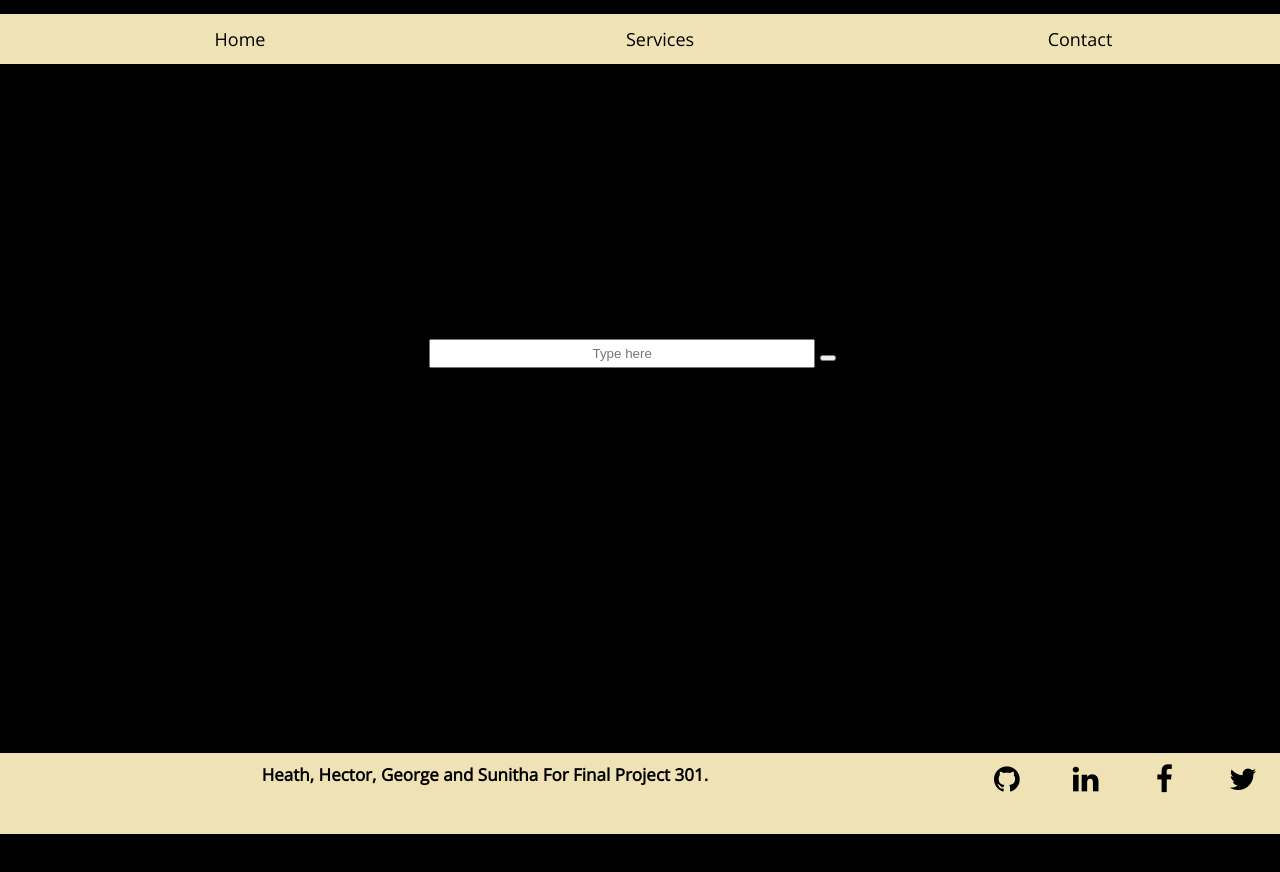
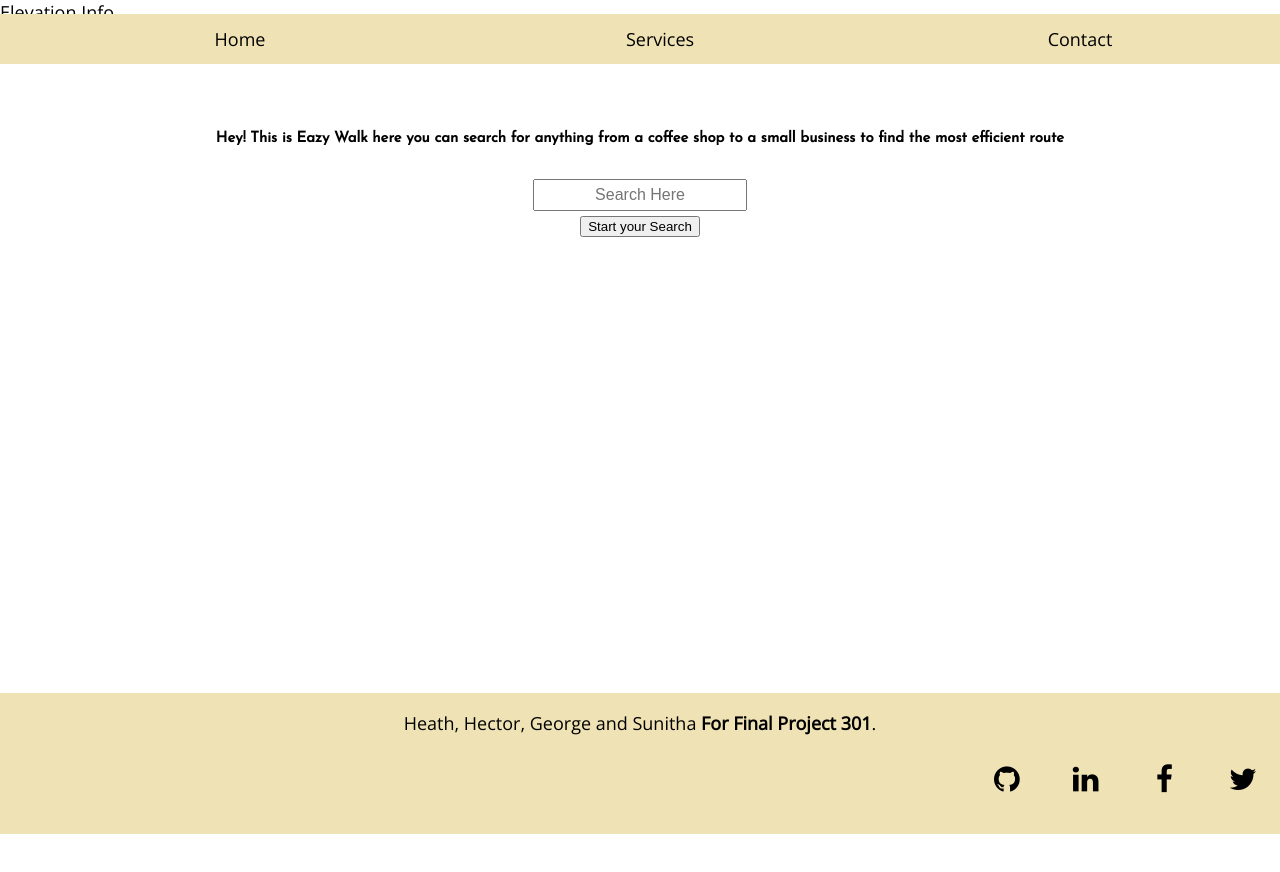
Before and after one commit to GeorgeCloud/eazywalks.github.io, a website: page index.html in a window 1280 px wide. After the commit the page ends 800 px from the top, so only its background shows below. Drawn offline with nearby package versions, Linux system fonts and the light colour scheme; some packages are replaced by stand-ins of ours.

Commit message:
made this shit look good---ish

```diff
--- a/index.html
+++ b/index.html
@@ -5,7 +5,7 @@
   <title>Geolocation</title>
   <meta name="viewport" content="initial-scale=1.0, user-scalable=no">
   <meta charset="utf-8">
-
+  <link href="https://fonts.googleapis.com/css?family=Josefin+Sans" rel="stylesheet">
   <link rel="stylesheet" type="text/css" href=styles/reset.css>
   <link rel="stylesheet" type="text/css" href=styles/base.css>
   <link rel="stylesheet" type="text/css" href="styles/layout.css">
@@ -18,9 +18,9 @@
   <label>Distance to location: {{distance}}</button>
   <div class="panel">
     <div><img class="search-img" src="{{imgUrl}}"></div>
-    <div class="icon-office"><h2>- {{address}}</h2></div>
-    <div class="icon-arrow-up-right2"><h2>- The elevation difference is: {{elevationcomp}} feet</h2></div>
-    <div class="last-div icon-bullhorn"><h2>- Rating: {{rating}}</h2></div>
+    <div><span class="icon-office"></span><h2> {{address}}</h2></div>
+    <div><span class="icon-arrow-up-right2"></span><h2> The elevation difference is: {{elevationcomp}} feet</h2></div>
+    <div><span class="last-div icon-bullhorn"></span><h2> Rating: {{rating}}</h2></div>
   </div>
 </script>
 
@@ -41,25 +41,17 @@
   </header>
 
   <main class="main">
-    <h5>Hey! This is Eazy Walk here you can search for anything from a coffee shop to a small business to find the most efficient route</h5>
+    <h5 id="info">Hey! This is Eazy Walk here you can search for anything from a coffee shop to a small business to find the most efficient route</h5>
     <form id="search-from">
-      <p id="google-search">Your Search</p>
-      <input id="search" placeholder="Type here">
-      <button onclick="initMap(event)"></button>
+      <input id="search" placeholder="Search Here">
+      <button id="search-btn" onclick="initMap(event)">Start your Search</button>
     </form>
 
     <div class="search-details"></div>
 
   </main>
 
-  <!-- this is adding the books to the page -->
-      <section class="book-view container">
-        <h2 class="view-title">My books</h2>
-        <section class="book-list">
-            <ul id="book-list">
-            </ul>
-        </section>
-      </section>
+
 
   <!-- footer -->
   <div class="footer"><p>
--- a/styles/base.css
+++ b/styles/base.css
@@ -12,7 +12,7 @@
 body {
   font-size: 1.8rem;
   min-height: 100vh;
-  background-color: #A1D8FF;
+  background-color: white;
 }
 
 h1 {
@@ -24,20 +24,13 @@
   font-size: 1.6rem;
 }
 
-
-p {
-  display: inline-block;
-  font-size: 17px;
-  font-weight: bold;
-  margin-top: 10px;
-}
-
 header {
   position: relative;
 }
 
 main {
   padding: 2rem;
+  margin-top: 30px;
 }
 
 /************** NAVIGATION ***************/
@@ -199,7 +192,6 @@
   height: 100%;
   margin: 0;
   padding: 0;
-  background-color: black;
 }
 
 
--- a/styles/layout.css
+++ b/styles/layout.css
@@ -23,8 +23,7 @@
 }
 
 #google-search {
-  margin-top: 10%;
-  margin-left: 40%;
+  margin: 0 auto;
 }
 
 #search {
--- a/styles/module.css
+++ b/styles/module.css
@@ -1,24 +1,63 @@
 .search-img {
   padding-top: 5px;
+  padding-bottom: 10px;
   width: 100%;
   height: 200px;
   border: 10px soild black;
+  display: block;
+  margin: 0 auto;
 }
 
 h1 {
   font-size: 16px;
   margin-top: 0px;
+  font-family: 'Josefin Sans', sans-serif;
 }
 
 label {
   font-size: 12px;
+  text-decoration: underline;
+  font-family: 'Josefin Sans', sans-serif;
 }
 
 h2 {
   font-size: 12px;
+  display: inline-block;
+  text-decoration: underline;
+  font-family: 'Josefin Sans', sans-serif;
 }
 
 .last-div {
   margin-bottom: 5px;
   padding-bottom: 5px;
 }
+
+span {
+  padding-right: 5px;
+}
+
+h5 {
+  font: black;
+  font-family: 'Josefin Sans', sans-serif;
+  margin-bottom: 30px;
+  text-align: center;
+  line-height: 20px;
+}
+
+#search {
+  width: 200px;
+  margin: 0 auto;
+  display: block;
+  font-size: 16px;
+}
+
+#search-btn {
+  margin: 0 auto;
+  display: block;
+  margin-top: 5px;
+  margin-bottom: 10px;
+}
+
+.style-details {
+  margin-top: 20px;
+}
--- a/views.js
+++ b/views.js
@@ -2,7 +2,8 @@
 
 
 function accordPopulate() {
-  $(`#google-search`).empty();
+  $('#info').hide();
+  $('search').empty();
   let template = Handlebars.compile($('#results-template').text());
   searchResults.map(place => {$('.search-details').append(template(place));})
 
```
